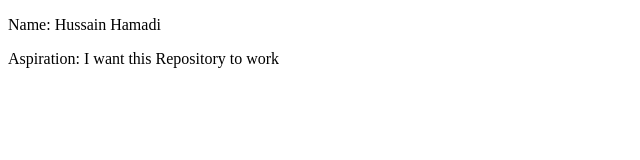
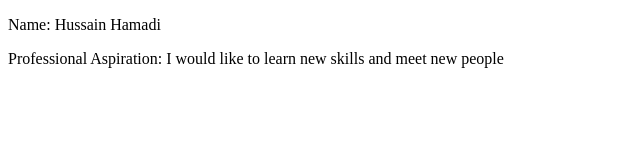
Before and after one commit to hama0059/hama0059.github.io, a plain HTML site: page index.html in a window 1280 px wide. Shown: the whole page, without its empty margins (0-640 px from the left). Drawn offline with Linux system fonts and the light colour scheme.

Commit message:
Updated for "Completes Lab 1"

```diff
--- a/index.html
+++ b/index.html
@@ -8,7 +8,7 @@
 <body>
 
   <p>Name: Hussain Hamadi</p>
-    <p>Aspiration: I want this Repository to work</p>
+    <p> Professional Aspiration: I would like to learn new skills and meet new people</p>
 
 
 
```
